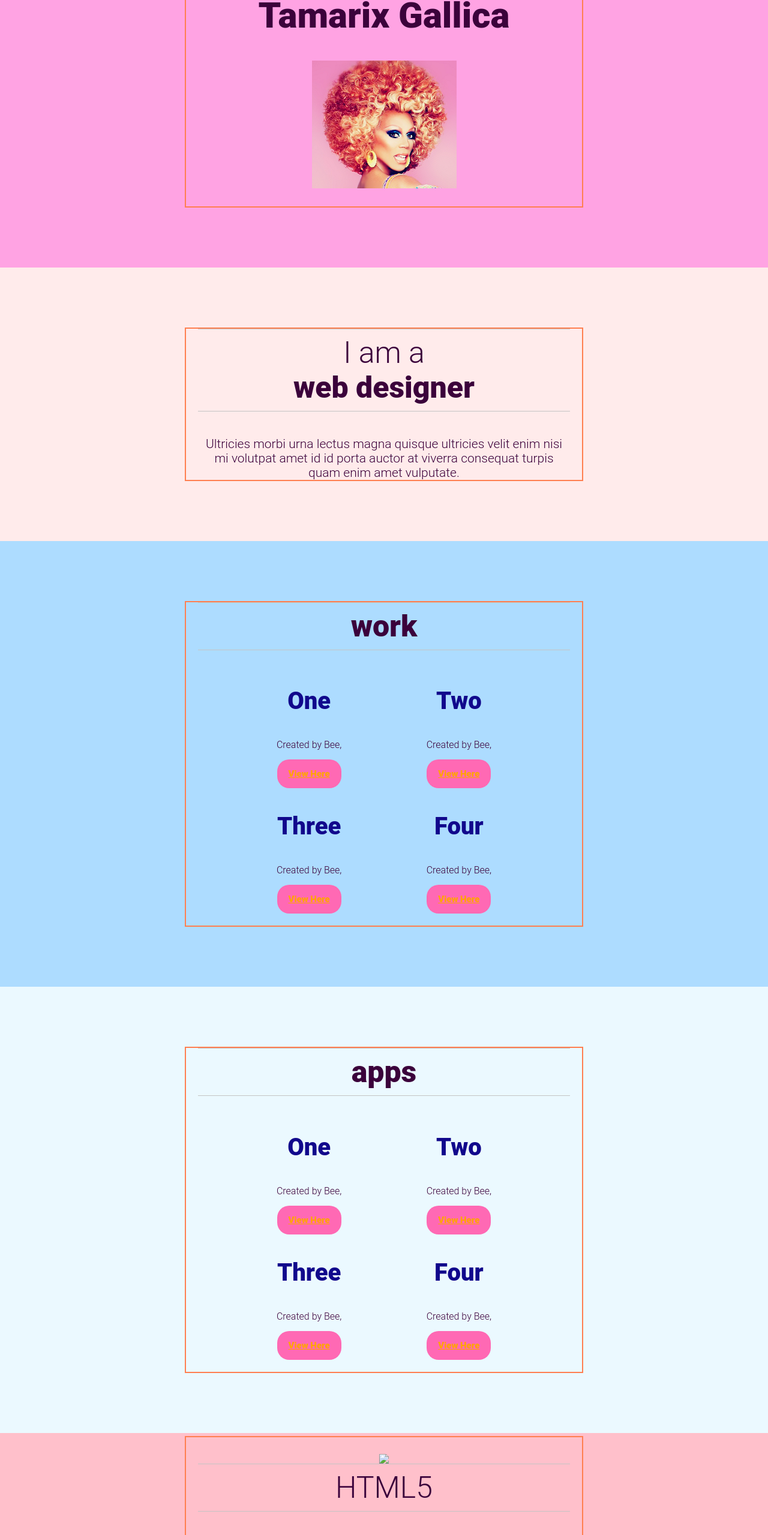
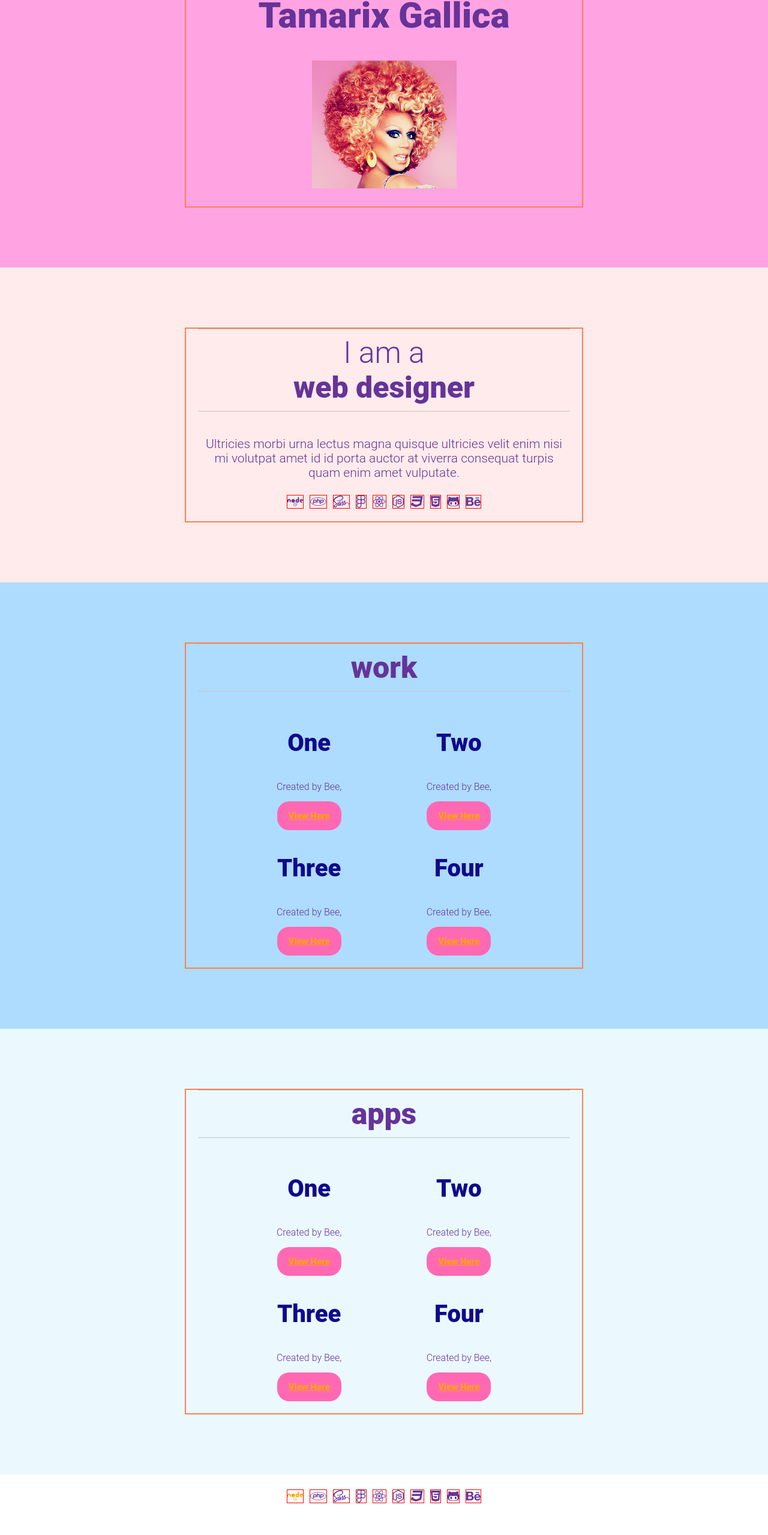
Before and after one commit to AuraBee/landingDesign, a plain HTML site: page index.html in a window 1280 px wide. Shown: the part 236-2795 px from the top of the page at 60% size. After the commit the page ends 2755 px from the top, so only its background shows below. Drawn offline with Linux system fonts and the light colour scheme.

Commit message:
third commit

```diff
--- a/index.html
+++ b/index.html
@@ -3,7 +3,11 @@
         <meta charset="UTF-8">
         <meta name="viewport" content="width=device-width, initial-scale=1.0, maximum-scale=5.0">
          <link rel="stylesheet" href="https://cdnjs.cloudflare.com/ajax/libs/font-awesome/4.7.0/css/font-awesome.min.css">
-          <link rel="stylesheet" href="css/styles.css">
+         <script src="https://kit.fontawesome.com/5859bca108.js" crossorigin="anonymous"></script>
+
+
+
+         <link rel="stylesheet" href="css/styles.css">
     </head>
     <body>
 
@@ -58,7 +62,26 @@
             <h2>I am a <span class="bold-text">web designer</span></h2>
             <p>Ultricies morbi urna lectus magna quisque ultricies
                 velit enim nisi mi volutpat amet id id porta auctor at viverra consequat turpis quam enim amet vulputate.</p>
+
+
+        <div class="wrapper">
+            <h1>  </h1>
+
+            <div class="columns">
+                <div class="col"><i class='	fa fa-behance'>	</i></div>
+                <div class="col"><i class='		fa fa-github-alt'>	</i></div>
+                <div class="col"> <i class='		fa fa-html5'></i></div>
+
+                <div class="col"><i class='		fa fa-css3'></i></div>
+                <div class="col"><i class='	fab fa-node-js	'></i></div>
+                <div class="col"><i class='	 fab fa-react	'></i></div>
+                <div class="col"><i class='	  fab fa-figma	'></i></div>
+
+                <div class="col"><i class='	  fab fa-sass	'></i></div>
+                <div class="col"><i class='	  fab fa-php	'></i></div>
+            <div class="col"><i class='	    fab fa-node 	'></i></div>
         </div>
+
     </section>
 
 
@@ -146,8 +169,32 @@
 </section>
 
 
+<div class="wrapper">
+    <h1>  </h1>
+
+    <div class="columns">
+        <div class="col"><i class='	fa fa-behance'>	</i></div>
+        <div class="col"><i class='		fa fa-github-alt'>	</i></div>
+        <div class="col"> <i class='		fa fa-html5'></i></div>
+
+        <div class="col"><i class='		fa fa-css3'></i></div>
+        <div class="col"><i class='	fab fa-node-js	'></i></div>
+        <div class="col"><i class='	 fab fa-react	'></i></div>
+        <div class="col"><i class='	  fab fa-figma	'></i></div>
+
+        <div class="col"><i class='	  fab fa-sass	'></i></div>
+        <div class="col"><i class='	  fab fa-php	'></i></div>
+       <div class="col"><a href="#" >
+           <i class='fab fa-node'></i></a>
+        </a></div>
+
+
+
+    </div>
+ <!-- </div> -->
+<!-- <div class="container">
 <section class="footer">
-    <div class="container">
+
             <h4><span class="bold-text"></span></h4>
             <article>
 
@@ -161,8 +208,7 @@
     </article>
     </div>
 </div>
-</section>
-
+</section> -->
 
 
         <script src="index.js"></script>
--- a/index.js
+++ b/index.js
@@ -27,7 +27,7 @@ const skill = [
     },
      {
         name: 'JavaScript',
-        thumbnail: '#',
+        thumbnail: ' fab fa-node ',
 
     },
 
@@ -67,7 +67,7 @@ skill.forEach((image) => {
     picture.src = image.thumbnail
     card.appendChild(picture)
 
-    const imageName = document.createElement('h2')
+    const imageName = document.createElement('h4')
     imageName.classList.add('image-name');
     imageName.innerText = image.name
     card.appendChild(imageName)
--- a/styles.scss
+++ b/styles.scss
@@ -37,7 +37,7 @@ body {
     margin: 0;
     height: 100vh;
 
-    background-color: tan;
+    // background-color: tan;
 }
 
 
@@ -54,7 +54,9 @@ body {
 
 .image {
    padding-bottom: 3rem;
+
 }
+
 
 .bold-text {
     font-weight: 900;
@@ -250,32 +252,46 @@ header {
 /*
 FOOTER styles here
   */
+.wrapper {
+    display: flex;
+    justify-content: center;
+//    background: coral;
+    width: 100%;
+    margin: 0 auto;
+    margin-top: 2rem;
+    padding: 0 2rem;
+    box-sizing: border-box;
+}
 
+.col {
+    border: 1px solid red;
+    // width: 11rem;
+    // // height: auto;
+    float: right;
+    box-sizing: border-box;
+    -webkit-box-sizing: border-box;
+    -moz-box-sizing: border-box;
+    overflow: hidden;
+    text-align: center;
+    margin:.5rem;
+
+}
 
 .footer {
-
     background-color: pink;
     padding:.5rem;
     overflow: hidden;
+    font-size: smaller;
 
-
-    .cat-basket {
+ .skill-basket {
         background-color: lawngreen;
-        display: flex;
-        flex-direction: flex-wrap;
-        width:100%;
+        // display: flex;
+        // flex-direction: flex-wrap;
+        // width:100%;
 
     }
 
-        .col {
-            width: 12rem;
-            height: auto;
-            float: left;
-            box-sizing: border-box;
-            -webkit-box-sizing: border-box;
-            -moz-box-sizing: border-box;
-            text-align: left;
-            margin: 0 1rem;
+
 
             h1 {
                 margin: 0;
@@ -330,11 +346,49 @@ FOOTER styles here
             } /*ul nesting ends*/
 
 
-        } /*col nesting ends*/
+      /*
+        } col nesting ends*/
 
   .clearfix {
     clear: both;
   }
+}
+
+
+// }
+
+/* from a minimum width of 650px and bigger */
+@media (min-width: 650px) {
+
+    body {
+        color: rebeccapurple;
+    }
 
 
 }
+
+/* from a minimum width of 400px up to a width of 649px */
+@media (min-width: 320px) and (max-width: 649px) {
+
+    body {
+        color: rgb(105, 40, 170);
+    }
+
+    .hero {
+        background-color: hsl(327, 100%, 96%);
+    }
+
+    .about-me {
+        background-color: hsl(197, 100%, 96%);
+    }
+
+    .articles {
+        background-color: hsl(318, 100%, 82%);
+
+    .projects {
+        background-color: hsl(206, 100%, 84%);
+    }
+
+
+    }
+}
```
Also changed, not shown: css/styles.css, 1 other file.
